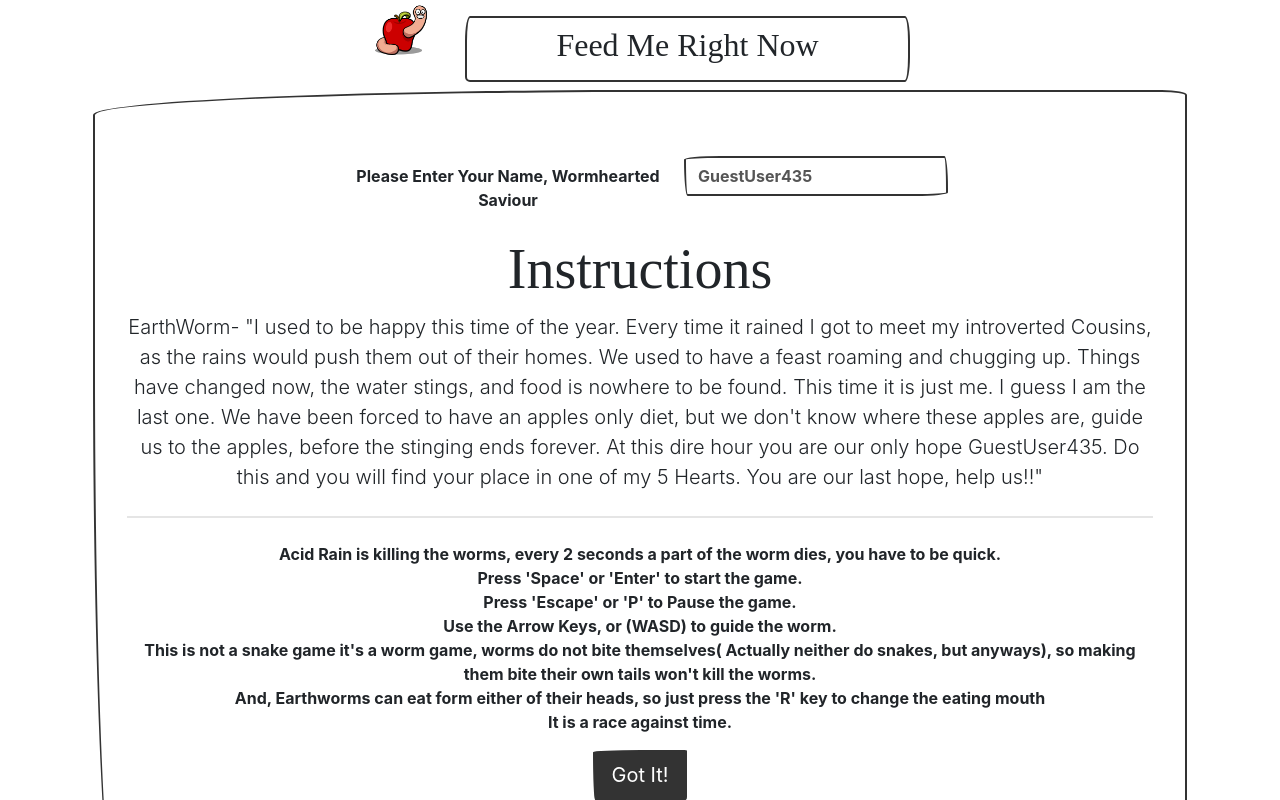
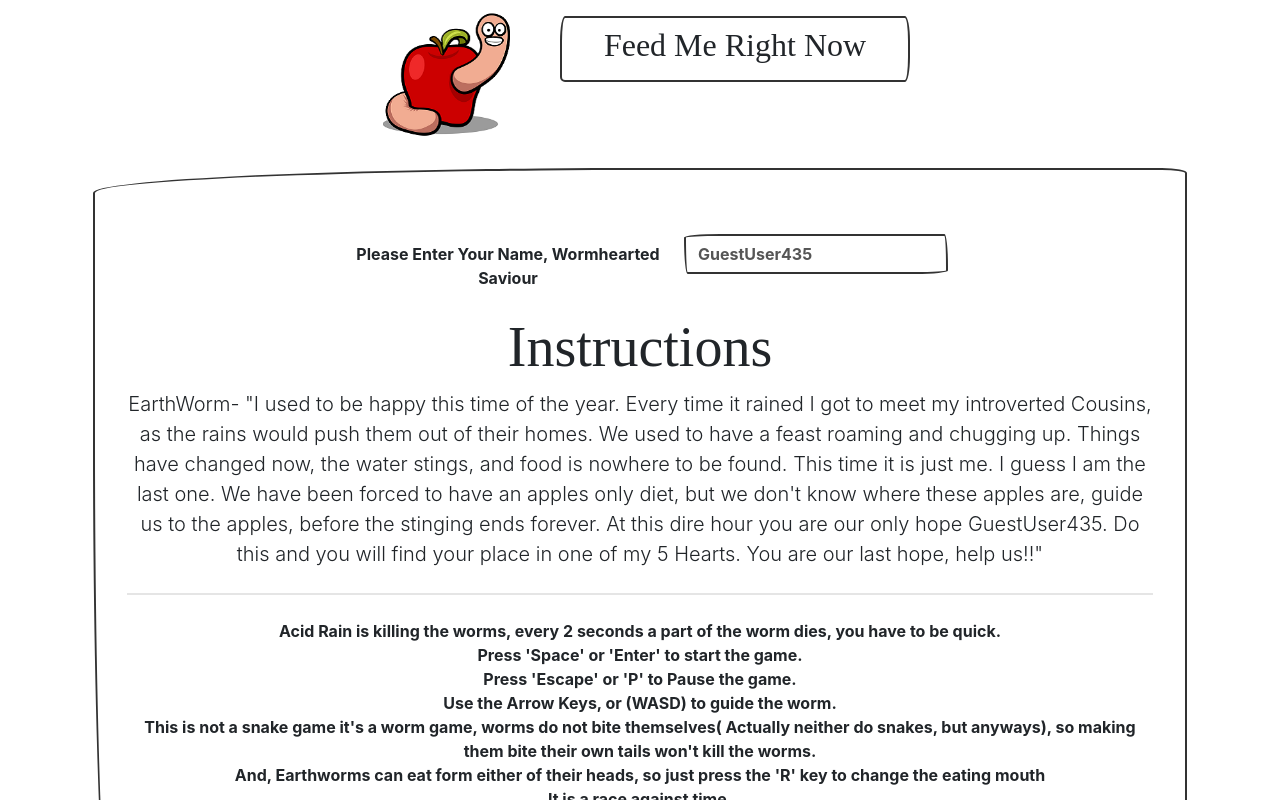
Before and after one commit to p-racoon/snake-game, a React (Create React App) app: page / in a window 1280 px wide. Shown: the top 800 px of the page. Built offline with nearby package versions, Linux system fonts and the light colour scheme; a web font is replaced by a local one.

Commit message:
worm icon fix

```diff
--- a/src/App2.jsx
+++ b/src/App2.jsx
@@ -12,20 +12,20 @@ export default function App2() {
             <div className="row ">
                 <div className="col text-center">
                     <div className="row">
-                        <div className="col-3"></div>
-                        <div className="col-1">
+                        <div className="col-lg-3 col-0"></div>
+                        <div className="col">
                             <img
                                 src="./apple-e-worm.png"
                                 alt="apple-earthworm"
-                                className="worm-icon img-fluid rounded mx-auto d-block"
+                                className="worm-icon rounded img-fluid mx-auto"
                                 onClick={() => setInstructionDivVisibile(!instructionDivVisibile)} />
                         </div>
-                        <div className="col-5 ">
+                        <div className="col-lg-4 col-7">
                             <div className="card border-primary mt-3 p-2">
                                 <h2 className="">{wormMessage}</h2>
                             </div>
                         </div>
-                        <div className="col-3"></div>
+                        <div className="col-lg-3 col-0"></div>
                     </div>
                     {/* <span className="border-top my-3" /> */}
 
```
